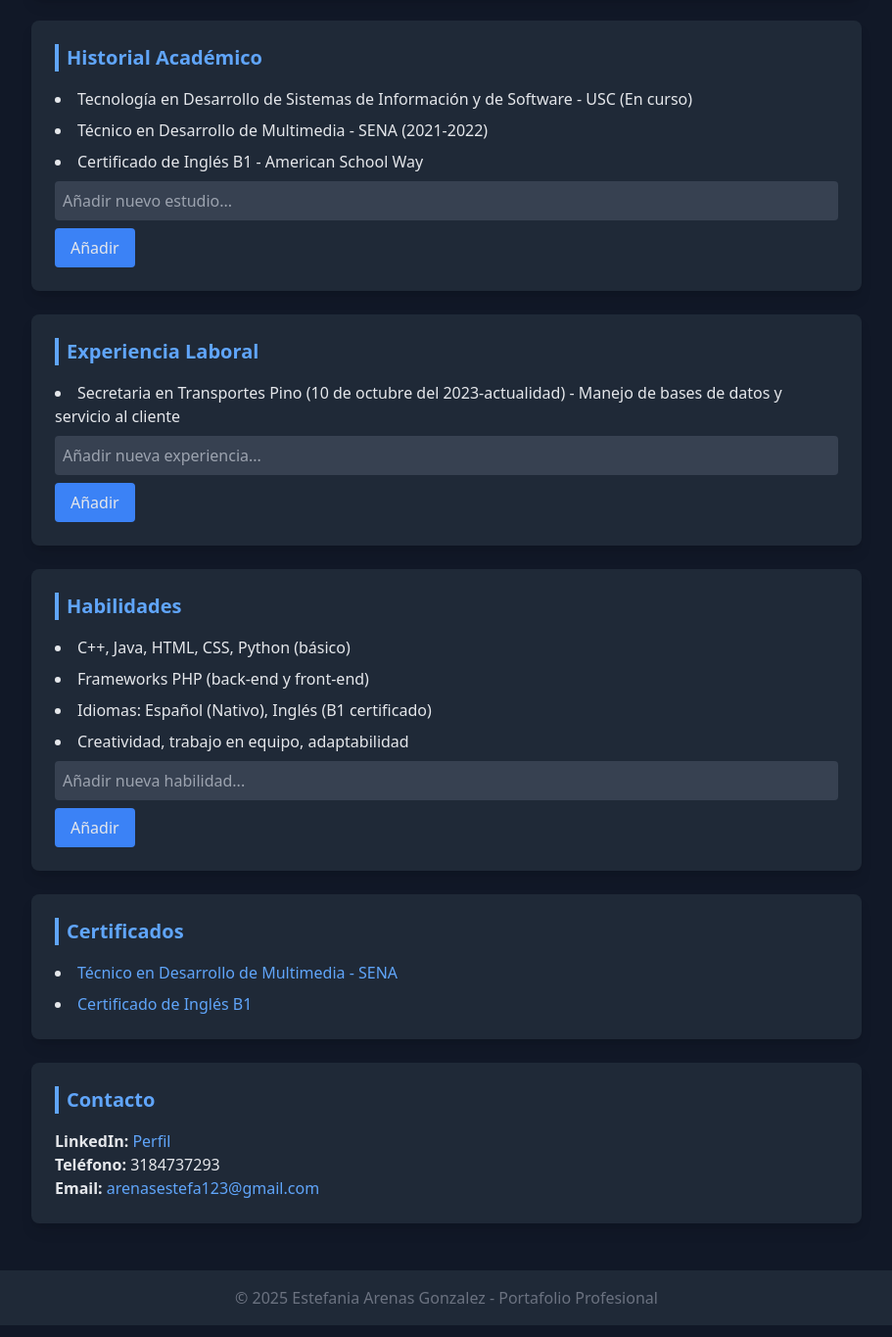
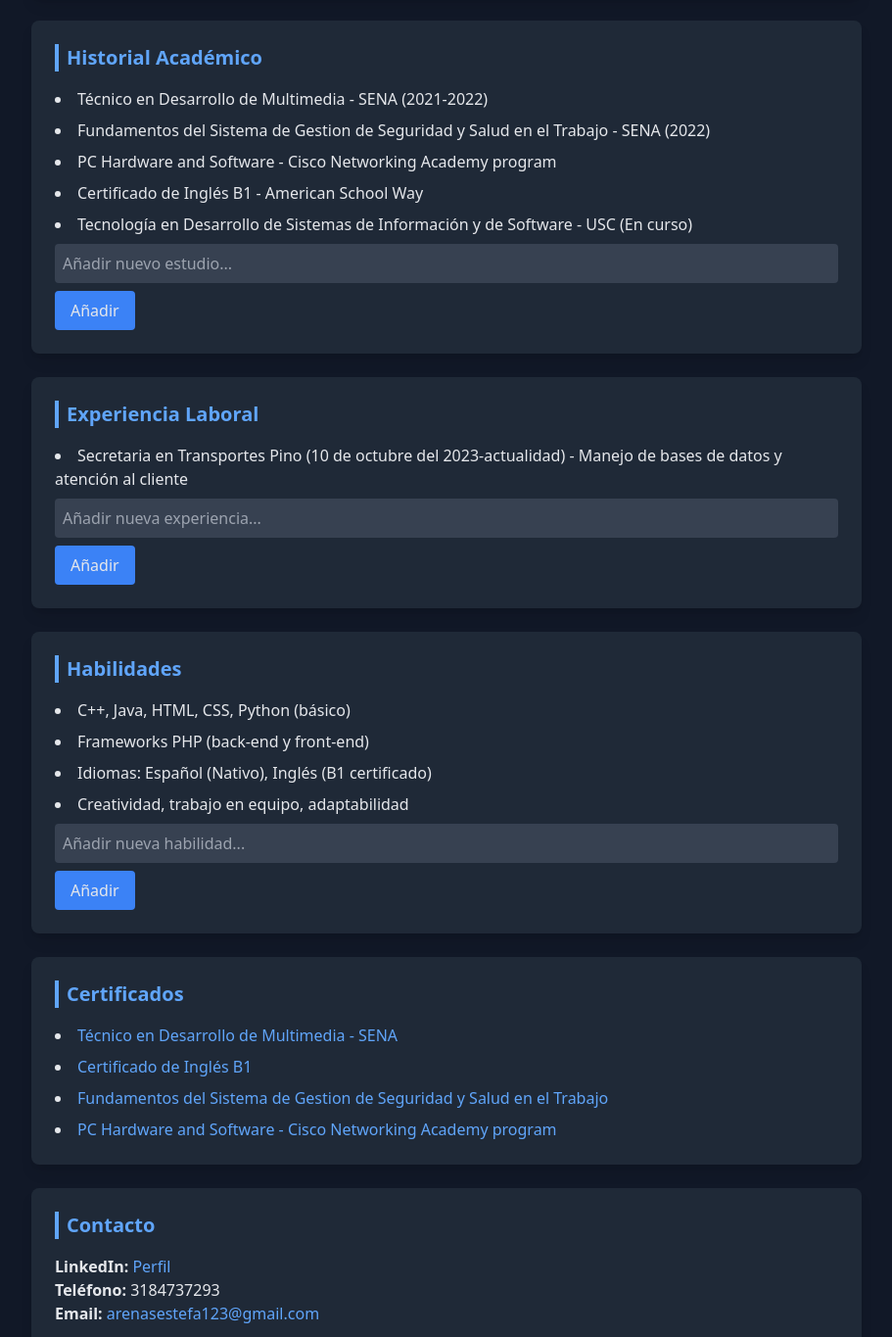
Before and after one commit to Estefan29/Estefan29.github.io, a plain HTML site: page index.html in a window 1280 px wide. Shown: the part 515-1880 px from the top of the page at 98% size, without its empty margins (184-1095 px from the left). Drawn offline with nearby package versions, Linux system fonts and the light colour scheme.

Commit message:
Update index.html

```diff
--- a/index.html
+++ b/index.html
@@ -30,9 +30,11 @@
     <section class="bg-gray-800 p-6 rounded-lg shadow-lg">
       <h2 class="text-xl font-bold text-blue-400 border-l-4 border-blue-400 pl-2 mb-4">Historial Académico</h2>
       <ul id="academico" class="list-disc list-inside space-y-2">
-        <li>Tecnología en Desarrollo de Sistemas de Información y de Software - USC (En curso)</li>
         <li>Técnico en Desarrollo de Multimedia - SENA (2021-2022)</li>
+        <li>Fundamentos del Sistema de Gestion de Seguridad y Salud en el Trabajo - SENA (2022)</li>
+        <li>PC Hardware and Software - Cisco Networking Academy program</li>
         <li>Certificado de Inglés B1 - American School Way</li>
+         <li>Tecnología en Desarrollo de Sistemas de Información y de Software - USC (En curso)</li>
       </ul>
       <input type="text" id="nuevoAcademico" class="mt-2 p-2 rounded bg-gray-700 text-white w-full" placeholder="Añadir nuevo estudio...">
       <button onclick="agregarItem('academico','nuevoAcademico')" class="mt-2 bg-blue-500 hover:bg-blue-600 px-4 py-2 rounded">Añadir</button>
@@ -42,7 +44,7 @@
     <section class="bg-gray-800 p-6 rounded-lg shadow-lg">
       <h2 class="text-xl font-bold text-blue-400 border-l-4 border-blue-400 pl-2 mb-4">Experiencia Laboral</h2>
       <ul id="laboral" class="list-disc list-inside space-y-2">
-        <li>Secretaria en Transportes Pino (10 de octubre del 2023-actualidad) - Manejo de bases de datos y servicio al cliente</li>
+        <li>Secretaria en Transportes Pino (10 de octubre del 2023-actualidad) - Manejo de bases de datos y atención al cliente</li>
       </ul>
       <input type="text" id="nuevoLaboral" class="mt-2 p-2 rounded bg-gray-700 text-white w-full" placeholder="Añadir nueva experiencia...">
       <button onclick="agregarItem('laboral','nuevoLaboral')" class="mt-2 bg-blue-500 hover:bg-blue-600 px-4 py-2 rounded">Añadir</button>
@@ -67,6 +69,8 @@
       <ul class="list-disc list-inside space-y-2">
         <li><a href="certificacion sena.pdf" target="_blank" class="text-blue-400">Técnico en Desarrollo de Multimedia - SENA</a></li>
         <li><a href="Certificado-C135272.pdf" target="_blank" class="text-blue-400">Certificado de Inglés B1</a></li>
+        <li><a href="certificado sena.pdf" target="_blank" class="text-blue-400">Fundamentos del Sistema de Gestion de Seguridad y Salud en el Trabajo</a></li>
+        <li><a href="certificado cisco.pdf" target="_blank" class="text-blue-400">PC Hardware and Software - Cisco Networking Academy program</a></li>
       </ul>
     </section>
 
```
